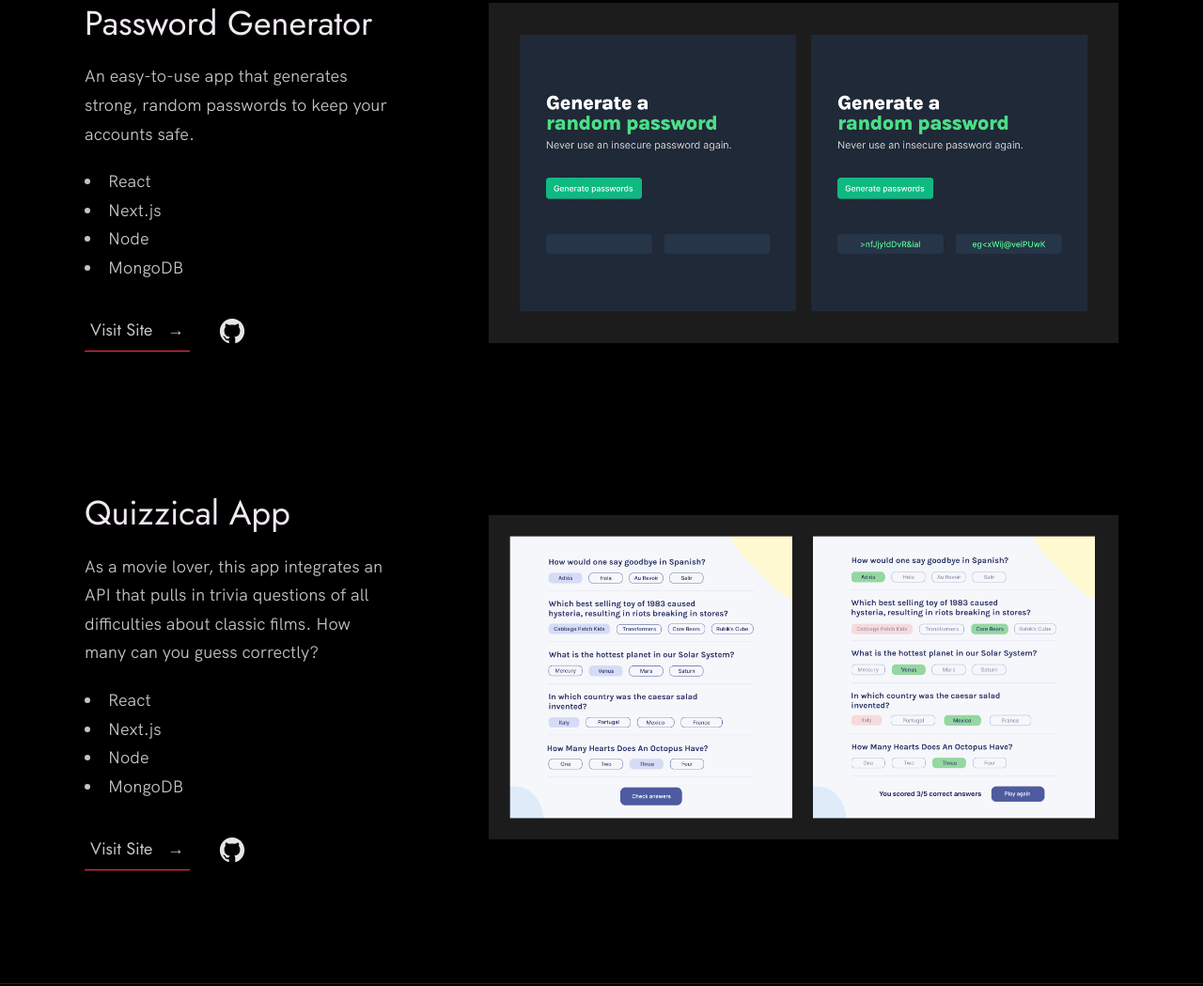
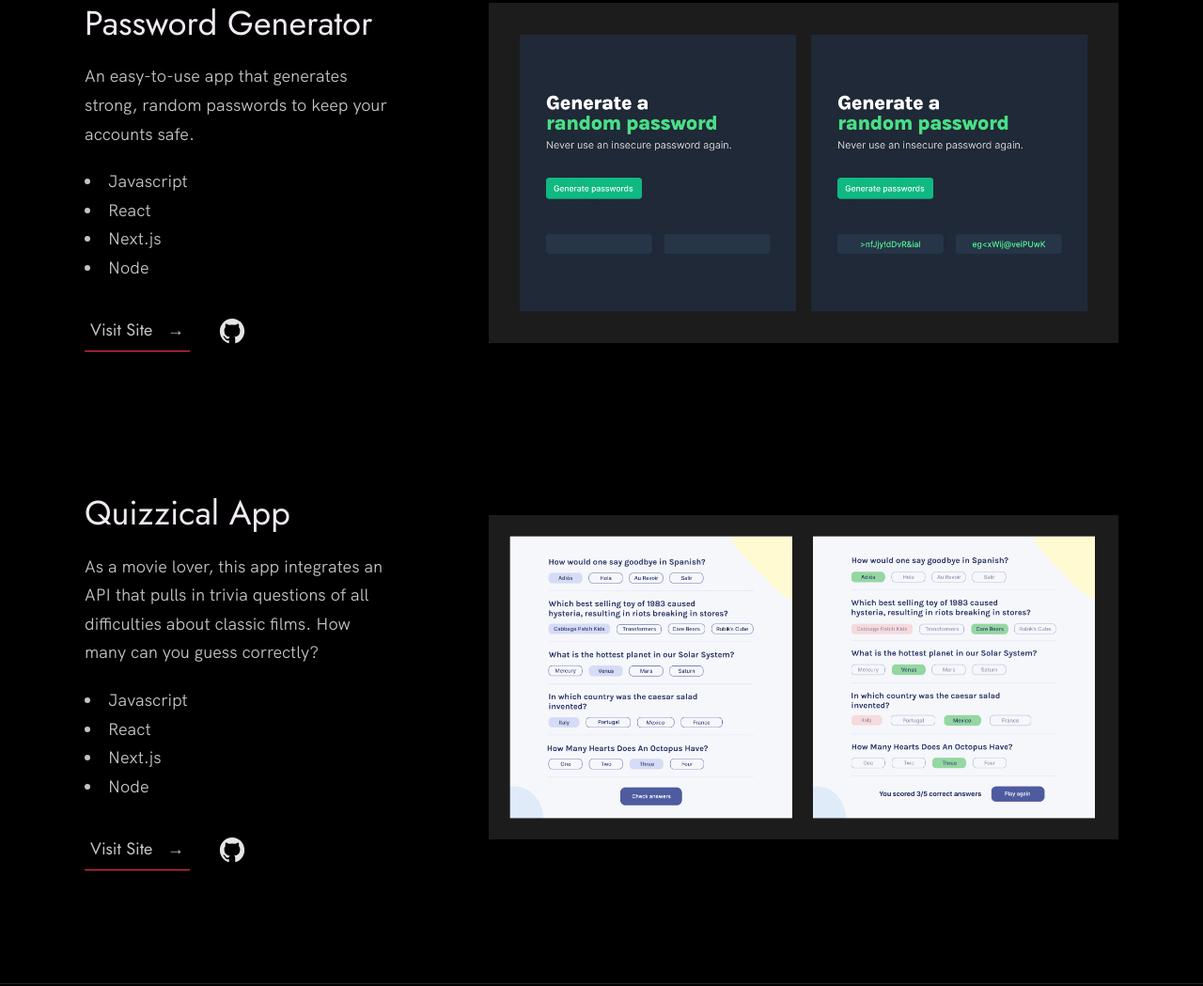
Before and after one commit to acsolis896/portfolio, a website built with Vite: page index.html in a window 1280 px wide. Shown: the part 1635-2684 px from the top of the page at 94% size. Built offline with nearby package versions, Linux system fonts and the light colour scheme.

Commit message:
Edited languages used

```diff
--- a/index.html
+++ b/index.html
@@ -111,10 +111,10 @@
                 An easy-to-use app that generates strong, random passwords to keep your accounts safe.
               </p>
               <ul class="work__list">
+                <li>Javascript</li>
                 <li>React</li>
                 <li>Next.js</li>
                 <li>Node</li>
-                <li>MongoDB</li>
               </ul>
 
               <div class="work__links">
@@ -138,10 +138,10 @@
                 As a movie lover, this app integrates an API that pulls in trivia questions of all difficulties about classic films. How many can you guess correctly?
               </p>
               <ul class="work__list">
+                <li>Javascript</li>
                 <li>React</li>
                 <li>Next.js</li>
                 <li>Node</li>
-                <li>MongoDB</li>
               </ul>
 
               <div class="work__links">
```
